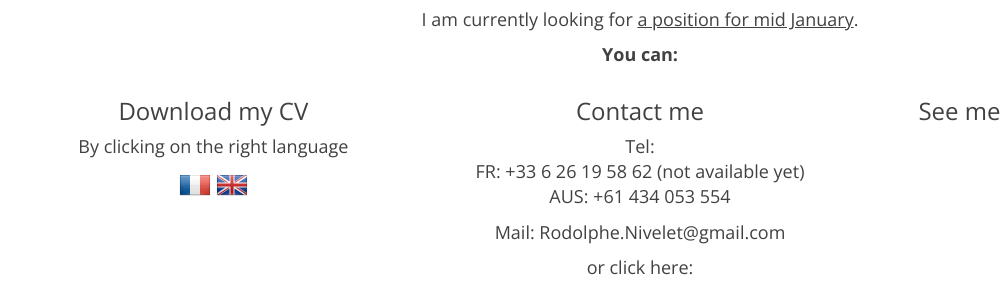
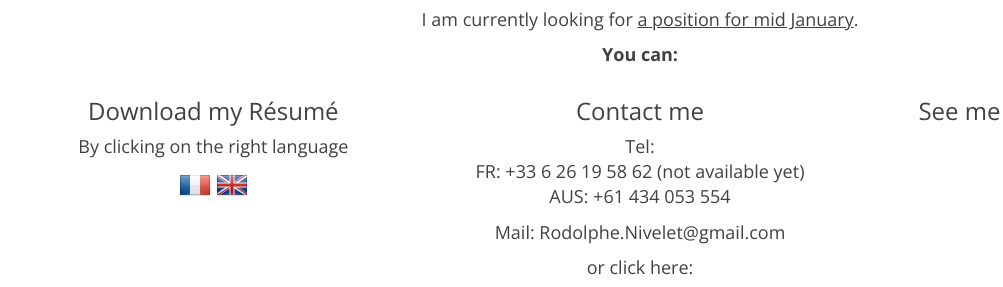
Before and after one commit to Rodolphe30/rodolphenivelet, a website: page index.html in a window 1280 px wide. Shown: the part 3863-4150 px from the top of the page, 0-1003 px from the left. Drawn offline with nearby package versions, Linux system fonts and the light colour scheme.

Commit message:
CV > Résumé

```diff
--- a/index.html
+++ b/index.html
@@ -521,7 +521,7 @@
 				<p><strong>You can:</strong></p>
 				<div class="clearfix">
 					<div class="col-sm-4">
-						<h3>Download my CV</h3>
+						<h3>Download my Résumé</h3>
 						<p>By clicking on the right language</p>
 						<p>
 							<a href="cv/fr/RodolpheNivelet-CV.pdf" target="_blank"><img src="images/flags/fr.png" width="32"></a>
```
